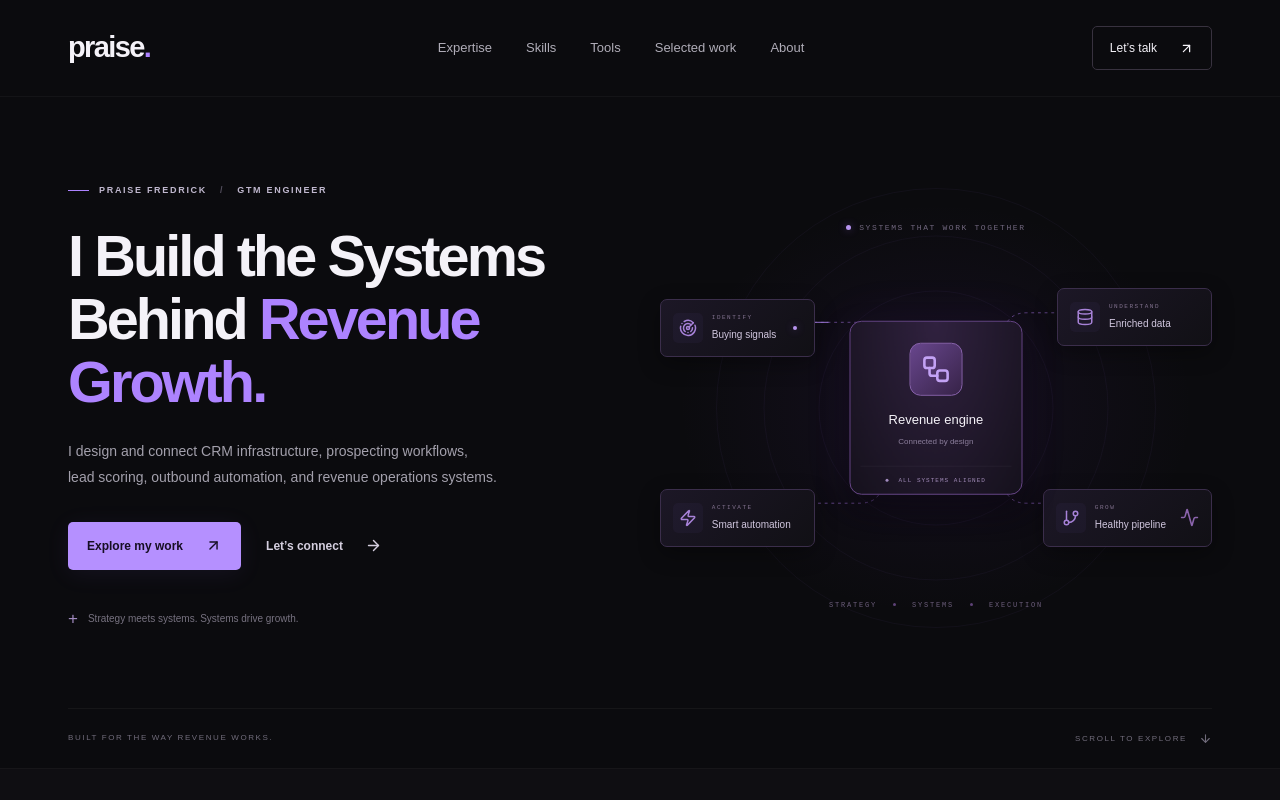
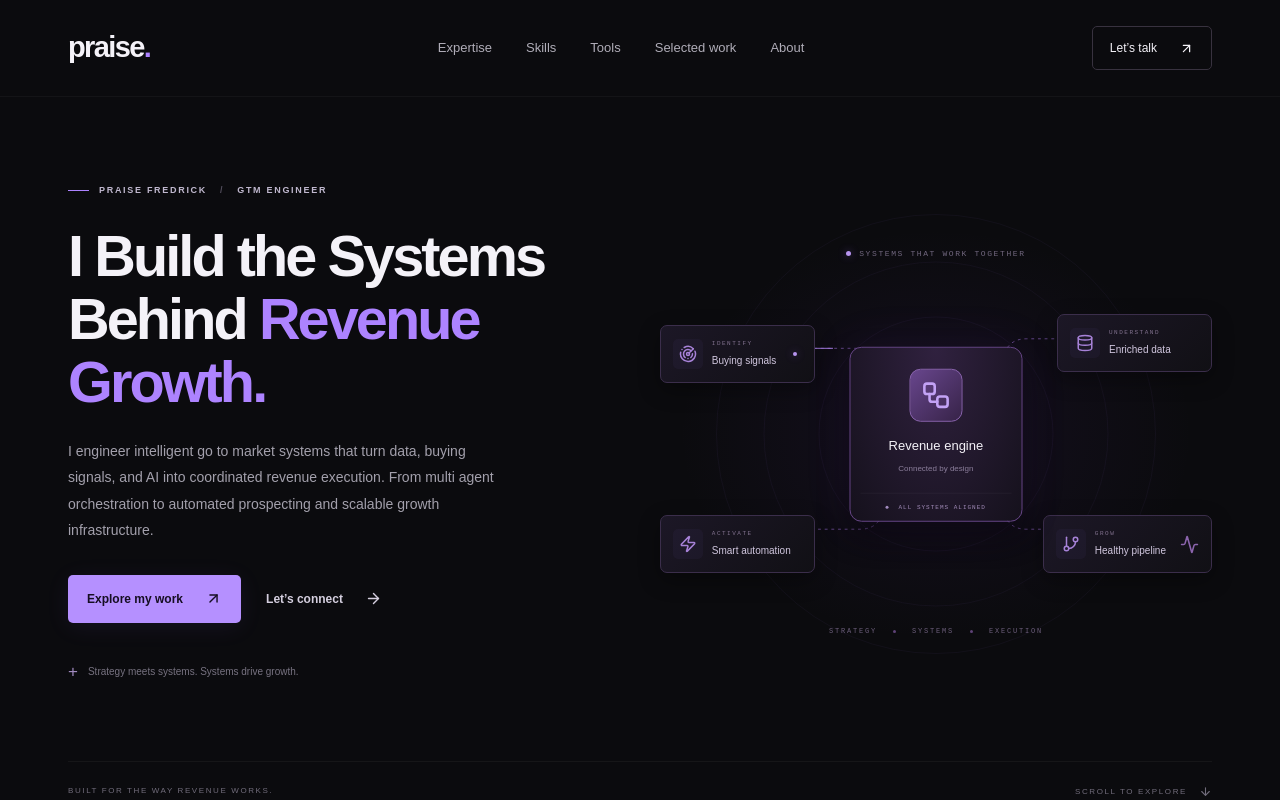
Before and after one commit to praisefredrick5-bit/praise-gtm-portfolio, a Next.js app: page / in a window 1280 px wide. Shown: the top 800 px of the page. Built offline with nearby package versions, Linux system fonts and the light colour scheme.

Commit message:
Position hero copy around intelligent GTM engineering

```diff
--- a/app/page.tsx
+++ b/app/page.tsx
@@ -83,8 +83,10 @@ export default function Home() {
               I Build the Systems Behind <span>Revenue Growth.</span>
             </h1>
             <p className="hero-description">
-              I design and connect CRM infrastructure, prospecting workflows,
-              lead scoring, outbound automation, and revenue operations systems.
+              I engineer intelligent go to market systems that turn data,
+              buying signals, and AI into coordinated revenue execution. From
+              multi agent orchestration to automated prospecting and scalable
+              growth infrastructure.
             </p>
             <div className="hero-actions">
               <a className="button button-primary" href="#work">
```
